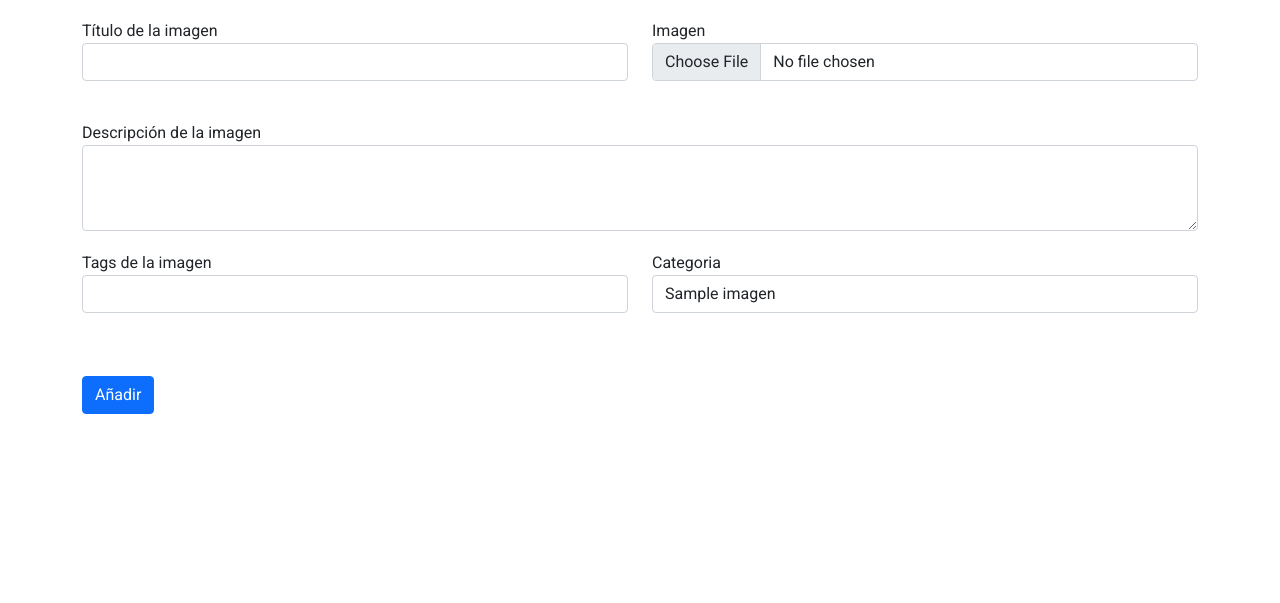
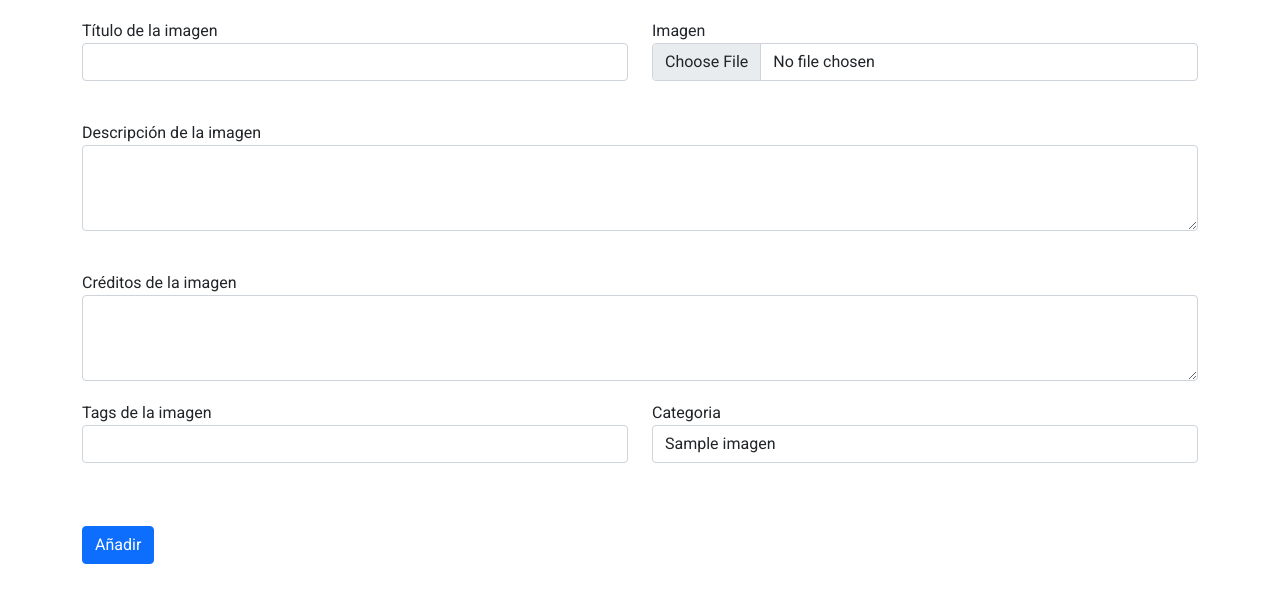
Before and after one commit to fpalacioschaves/banco_imagenes, a PHP site: page /add_imagen.php in a window 1280 px wide. Shown: the part 101-704 px from the top of the page. Run offline with PHP 8.4, Linux system fonts and the light colour scheme; the visitor is signed in with stand-in values (Sample User, id 1); tables that the repository leaves empty or names only in its code hold one stand-in row (values such as "Sample post").

```diff
--- a/add_imagen.php
+++ b/add_imagen.php
@@ -40,6 +40,13 @@ $categorias = leer_categorias();
             <div class="col">
                 <label for="descripcion_imagen">Descripción de la imagen</label>
                 <textarea class="form-control" id="descripcion_imagen" name="descripcion_imagen" rows="3"></textarea>
+            </div>
+        </div>
+
+        <div class="row fila">
+            <div class="col">
+                <label for="creditos_imagen">Créditos de la imagen</label>
+                <textarea class="form-control" id="creditos_imagen" name="creditos_imagen" rows="3"></textarea>
             </div>
         </div>
 
--- a/funciones.php
+++ b/funciones.php
@@ -87,13 +87,15 @@ function update_imagen($id, $datos){
     $descripcion_imagen = $datos["descripcion_imagen"];
     $tags_imagen = $datos["tags_imagen"];
     $categoria_imagen = $datos['categorias'];
+    $creditos_imagen = $datos['creditos_imagen'];
 
 
     $consulta = "UPDATE imagenes
     SET titulo_imagen= '$titulo_imagen',
     descripcion_imagen = '$descripcion_imagen',
     tags_imagen = '$tags_imagen',
-    categoria_imagen = $categoria_imagen
+    categoria_imagen = $categoria_imagen,
+    creditos_imagen = '$creditos_imagen'
 
     WHERE id_imagen = $id_imagen";
 
@@ -126,14 +128,15 @@ function add_imagen($datos){
     $descripcion_imagen = $datos["descripcion_imagen"];
     $tags_imagen = $datos["tags_imagen"];
     $categoria_imagen = $datos['categorias'];
+    $creditos_imagen = $datos['creditos_imagen'];
     $nombre_imagen = $filename;
 
     if (in_array($extension, $extensiones_validas)){
 
         $consulta = "INSERT INTO imagenes
-        (nombre_archivo, titulo_imagen, descripcion_imagen,tags_imagen, categoria_imagen)
+        (nombre_archivo, titulo_imagen, descripcion_imagen,tags_imagen, categoria_imagen, creditos_imagen)
         VALUES ('$nombre_imagen', '$titulo_imagen', '$descripcion_imagen',
-        '$tags_imagen', '$categoria_imagen')";
+        '$tags_imagen', '$categoria_imagen', '$creditos_imagen')";
 
         $resultado = $conexion->consultar($consulta);
 
@@ -156,6 +159,25 @@ function add_imagen($datos){
 
 
 
+
+}
+
+function add_categoria($datos){
+
+    $conexion = new conectar_db();
+
+    $nombre_categoria = $_POST["categoria_nombre"];
+
+
+    $consulta = "INSERT INTO categorias_imagen
+        (nombre_categoria)
+        VALUES ('$nombre_categoria')";
+
+        $resultado = $conexion->consultar($consulta);
+
+        $conexion->cerrar();
+
+        header('Location: admin.php');
 
 }
 
--- a/header.php
+++ b/header.php
@@ -10,7 +10,7 @@
 
             <div class="col-md-4">
                     <a href="add_imagen.php" class="btn btn-primary">Añadir imagen</a>
-                    <a href="add_imagen.php" class="btn btn-primary">Añadir categoría</a>
+                    <a href="add_categoria.php" class="btn btn-primary">Añadir categoría</a>
             </div>
 
             <div class="col-md-4">
```
Also changed, not shown: add_categoria.php (added, +53 -0 lines), editar_imagen.php (+18 -0 lines), uploads/descarga.jpeg (added).
